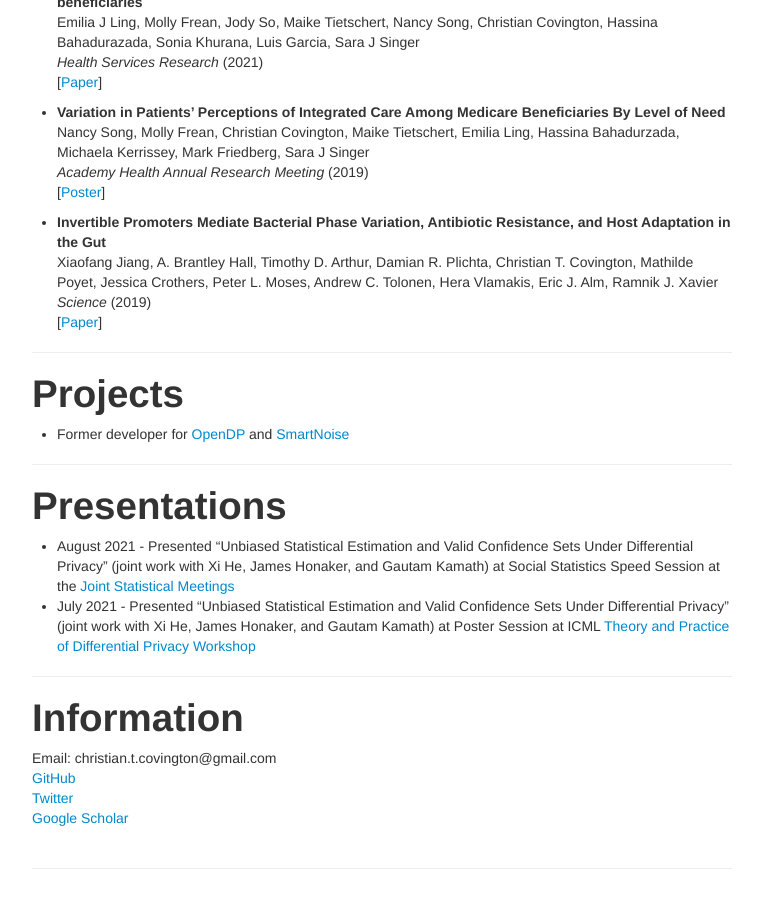
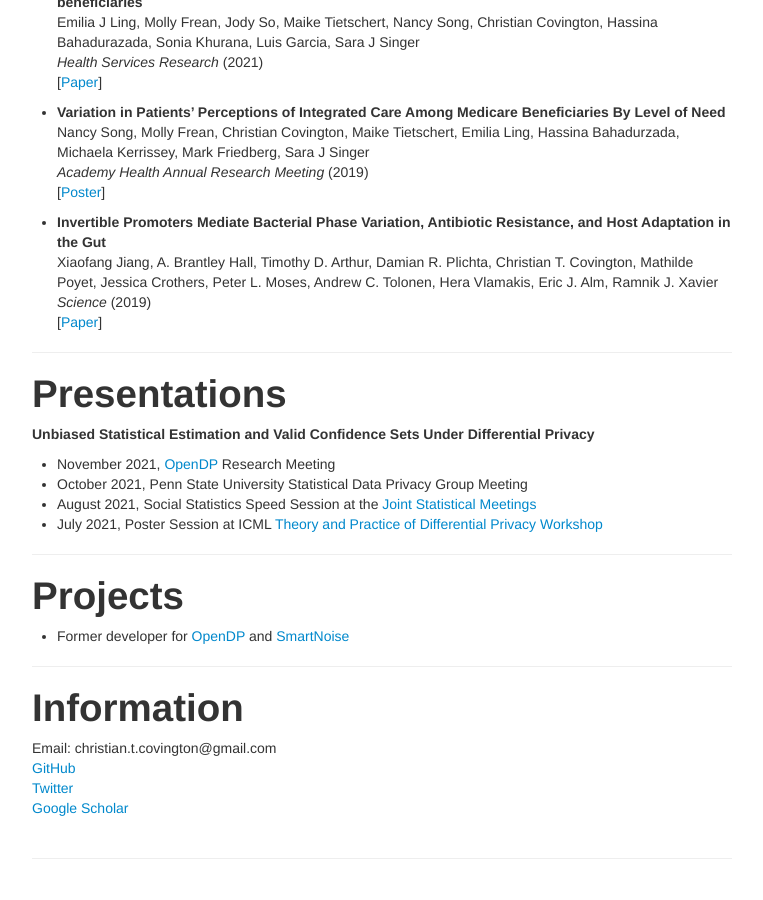
Before and after one commit to ctcovington/ctcovington.github.io, a Jekyll site: the page built from index.md, in a window 1280 px wide and 900 px high, scrolled down 1037 px. Shown: the whole window, without its empty margins (258-1021 px from the left). Built offline with Jekyll 4.4.1, drawn with Linux system fonts in a browser that asks for light colours.

Commit message:
update presentations

```diff
--- a/index.md
+++ b/index.md
@@ -43,15 +43,21 @@
 [[Paper](https://science.sciencemag.org/content/363/6423/181)]
 
 ---
+# Presentations
+
+**Unbiased Statistical Estimation and Valid Confidence Sets Under Differential Privacy**
+- November 2021, [OpenDP](https://opendp.org) Research Meeting
+- October 2021, Penn State University Statistical Data Privacy Group Meeting
+- August 2021, Social Statistics Speed Session at the [Joint Statistical Meetings](https://ww2.amstat.org/meetings/jsm/2021/index.cfm)
+- July 2021, Poster Session at ICML [Theory and Practice of Differential Privacy Workshop](https://tpdp.journalprivacyconfidentiality.org/2021/)
+
+<!-- - August 2021 - Presented "Unbiased Statistical Estimation and Valid Confidence Sets Under Differential Privacy" (joint work with Xi He, James Honaker, and Gautam Kamath) at Social Statistics Speed Session at the [Joint Statistical Meetings](https://ww2.amstat.org/meetings/jsm/2021/index.cfm)
+- July 2021 - Presented "Unbiased Statistical Estimation and Valid Confidence Sets Under Differential Privacy" (joint work with Xi He, James Honaker, and Gautam Kamath) at Poster Session at ICML [Theory and Practice of Differential Privacy Workshop](https://tpdp.journalprivacyconfidentiality.org/2021/) -->
+
+---
 
 # Projects
 - Former developer for [OpenDP](https://projects.iq.harvard.edu/opendp) and [SmartNoise](https://github.com/opendifferentialprivacy/smartnoise-core)
-
----
-
-# Presentations
-- August 2021 - Presented "Unbiased Statistical Estimation and Valid Confidence Sets Under Differential Privacy" (joint work with Xi He, James Honaker, and Gautam Kamath) at Social Statistics Speed Session at the [Joint Statistical Meetings](https://ww2.amstat.org/meetings/jsm/2021/index.cfm)
-- July 2021 - Presented "Unbiased Statistical Estimation and Valid Confidence Sets Under Differential Privacy" (joint work with Xi He, James Honaker, and Gautam Kamath) at Poster Session at ICML [Theory and Practice of Differential Privacy Workshop](https://tpdp.journalprivacyconfidentiality.org/2021/)
 
 ---
 
```
Also changed, not shown: 1 other file.
